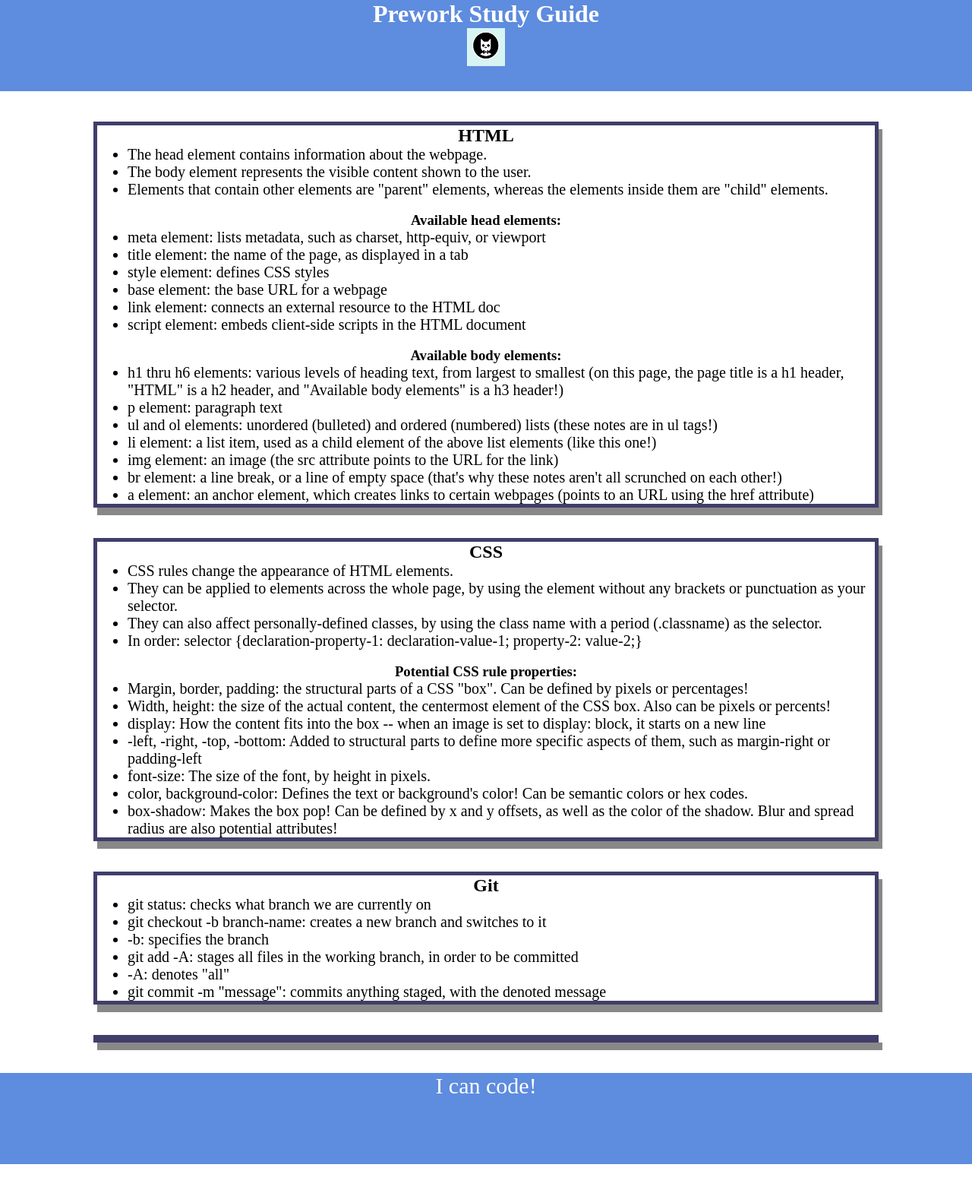
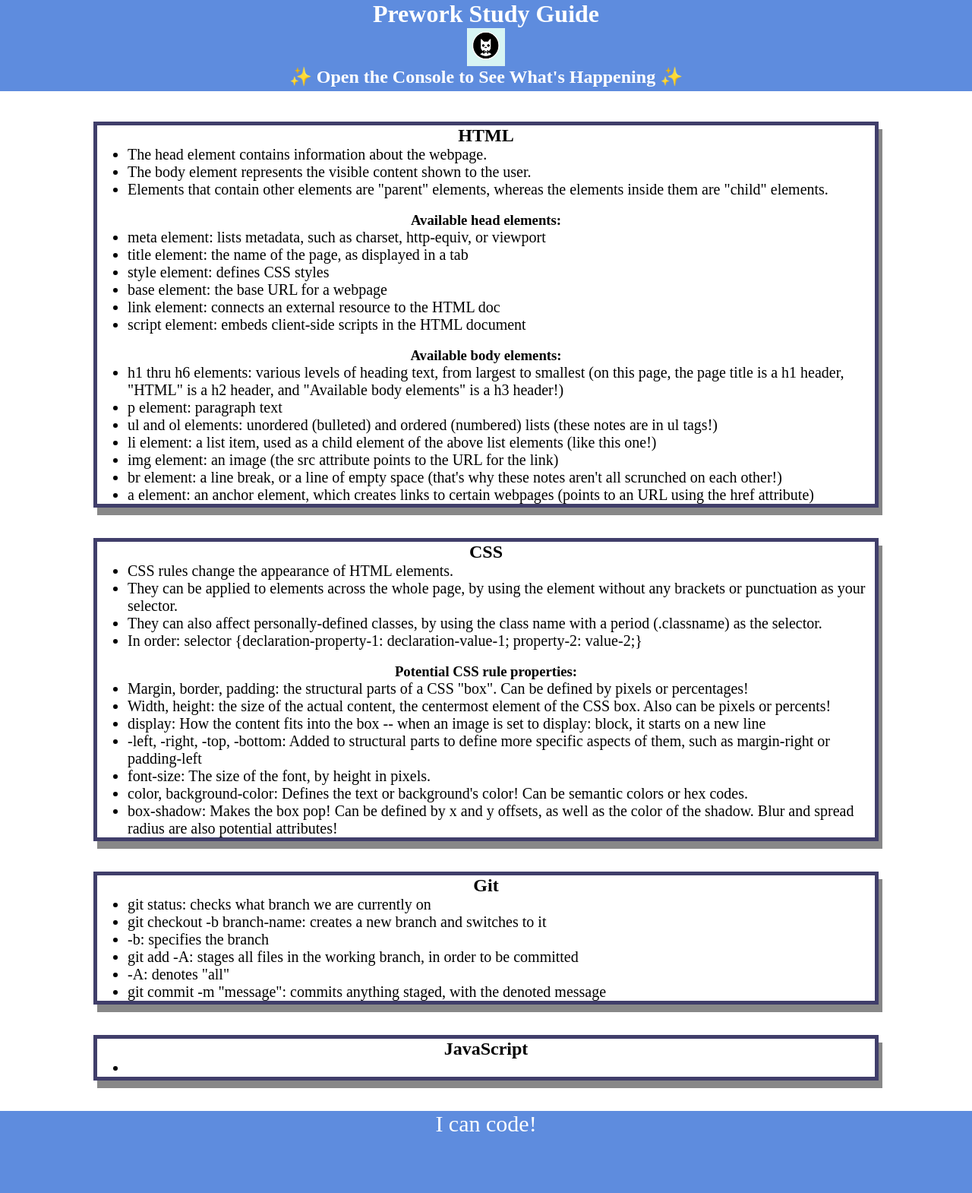
Before and after one commit to kmcintosh821/prework-study-guide, a plain HTML site: page index.html in a window 1280 px wide. Shown: the whole page at 76% size. Before the commit the page ends 1532 px from the top, so only its background shows below. Drawn offline with Linux system fonts and the light colour scheme.

Commit message:
Added JavaScript to the project, utilizing an active 'for' loop

```diff
--- /dev/null
+++ b/assets/script.js
@@ -0,0 +1,18 @@
+var topics = ['HTML', 'CSS', 'Git', 'JavaScript'];
+
+for(var x = 0; x < topics.length; x++){
+    console.log(topics[x]);
+}
+
+/*
+if (topic === 'HTML') {
+    console.log("Let's study HTML!");
+} else if (topic === 'CSS') {
+    console.log("Let's study CSS!");
+} else if (topic === 'Git') {
+    console.log("Let's study Git!");
+} else if (topic === 'JavaScript') {
+    console.log("Let's study JavaScript!");
+} else {
+    console.log('Please try again!');
+} */
--- a/index.html
+++ b/index.html
@@ -11,6 +11,7 @@
     <header id="top">
       <h1>Prework Study Guide</h1>
       <img src="./assets/bowtie-cat.png" alt="Profile image of cat wearing a bow tie." />
+      <h2>✨ Open the Console to See What's Happening ✨</h2>
     </header>
     <main>
       <section class="card" id="html-section">
@@ -82,6 +83,10 @@
       </section>
 
       <section class="card" id="javascript-section">
+        <h2>JavaScript</h2>
+        <ul>
+          <li></li>
+        </ul>
 
       </section>
     </main>
@@ -89,5 +94,6 @@
     <footer>
       <p>I can code!</p>
     </footer>
+    <script src="./assets/script.js"></script>
   </body>
 </html>
```
